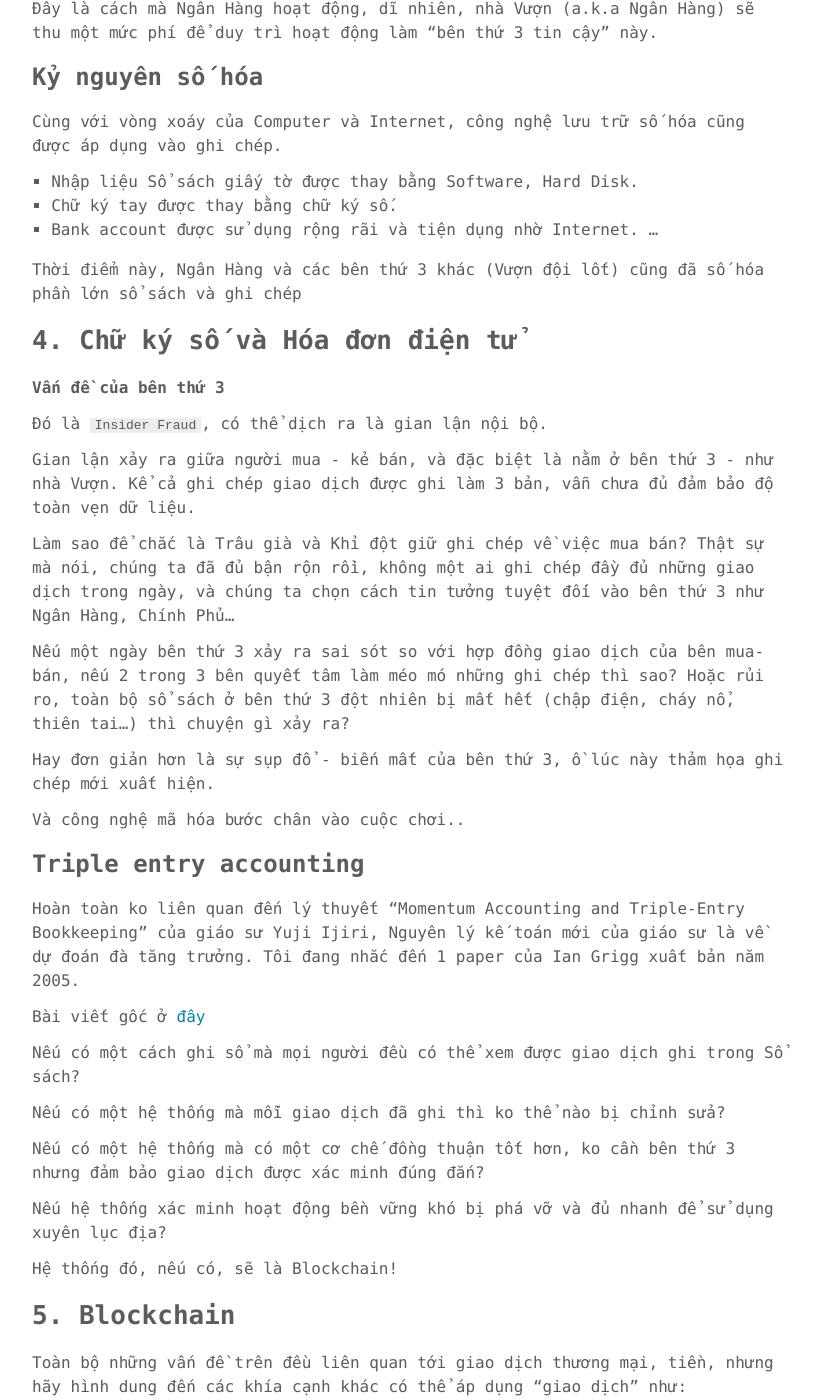
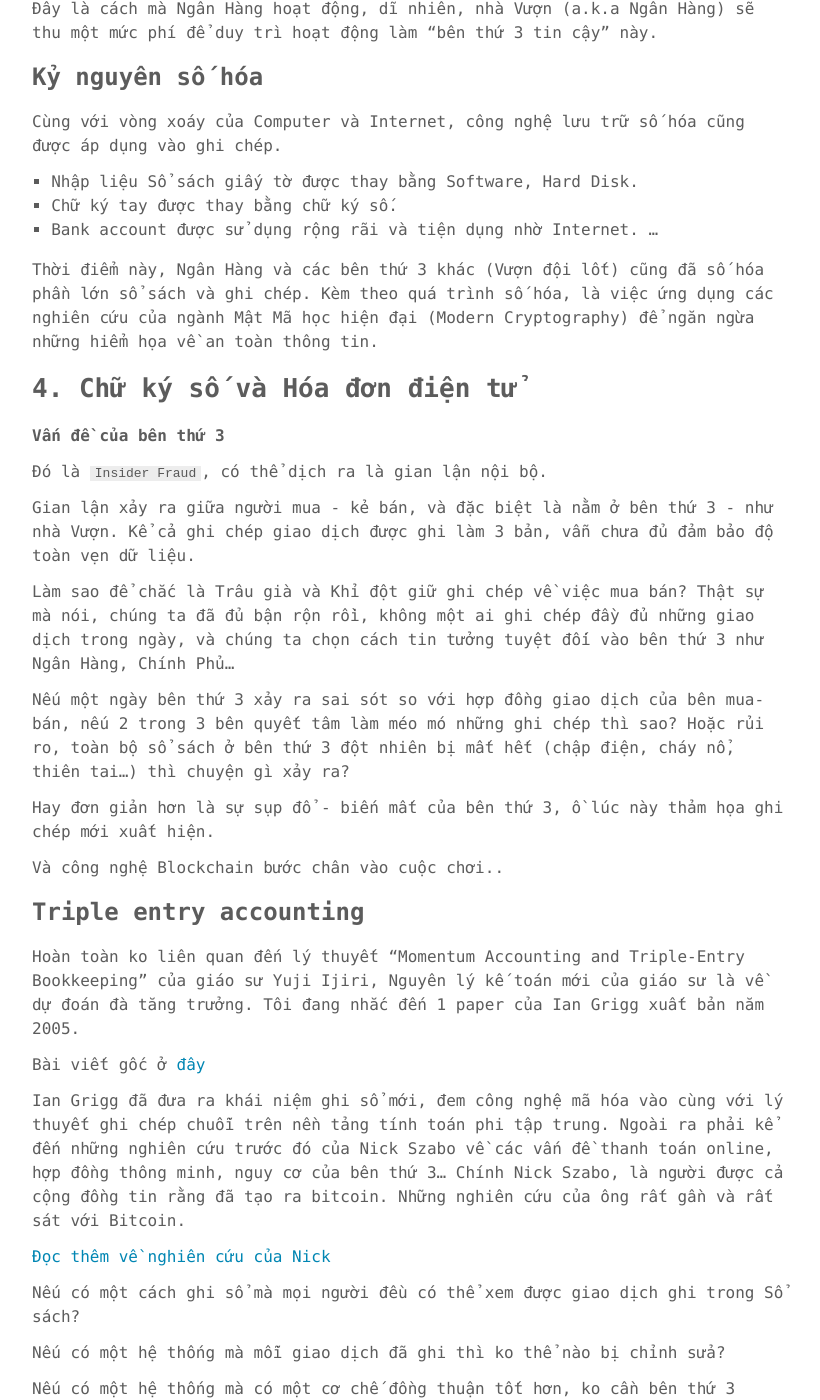
Before and after one commit to phuoc-thanh/phuoc-thanh.github.io, a Jekyll site: the page built from _posts/2018-07-17-road-to-blockchain-intro.md, in a window 1280 px wide and 1400 px high, scrolled down 3372 px. Shown: the whole window, without its empty margins (232-1052 px from the left). Built offline with Jekyll 4.4.1, drawn with Linux system fonts in a browser that asks for light colours; comment, search, counter and statistics services are not loaded; some of the changed text lies outside the part shown.

Commit message:
edit minor words of blockchain post

```diff
--- a/_posts/2018-07-17-road-to-blockchain-intro.md
+++ b/_posts/2018-07-17-road-to-blockchain-intro.md
@@ -96,7 +96,7 @@ Cùng với vòng xoáy của Computer và Internet, công nghệ lưu trữ s
 + Bank account được sử dụng rộng rãi và tiện dụng nhờ Internet.
 ...
 
-Thời điểm này, Ngân Hàng và các bên thứ 3 khác (Vượn đội lốt) cũng đã số hóa phần lớn sổ sách và ghi chép
+Thời điểm này, Ngân Hàng và các bên thứ 3 khác (Vượn đội lốt) cũng đã số hóa phần lớn sổ sách và ghi chép. Kèm theo quá trình số hóa, là việc ứng dụng các nghiên cứu của ngành Mật Mã học hiện đại (Modern Cryptography) để ngăn ngừa những hiểm họa về an toàn thông tin.
 
 ## 4. Chữ ký số và Hóa đơn điện tử
 
@@ -112,13 +112,17 @@ Nếu một ngày bên thứ 3 xảy ra sai sót so với hợp đồng giao d
 
 Hay đơn giản hơn là sự sụp đổ - biến mất của bên thứ 3, ồ lúc này thảm họa ghi chép mới xuất hiện.
 
-Và công nghệ mã hóa bước chân vào cuộc chơi..
+Và công nghệ Blockchain bước chân vào cuộc chơi..
 
 ### Triple entry accounting
 
 Hoàn toàn ko liên quan đến lý thuyết "Momentum Accounting and Triple-Entry Bookkeeping" của giáo sư Yuji Ijiri, Nguyên lý kế toán mới của giáo sư là về dự đoán đà tăng trưởng. Tôi đang nhắc đến 1 paper của Ian Grigg xuất bản năm 2005.
 
 Bài viết gốc ở [đây](https://nakamotoinstitute.org/triple-entry-accounting)
+
+Ian Grigg đã đưa ra khái niệm ghi sổ mới, đem công nghệ mã hóa vào cùng với lý thuyết ghi chép chuỗi trên nền tảng tính toán phi tập trung. Ngoài ra phải kể đến những nghiên cứu trước đó của Nick Szabo về các vấn đề thanh toán online, hợp đồng thông minh, nguy cơ của bên thứ 3... Chính Nick Szabo, là người được cả cộng đồng tin rằng đã tạo ra bitcoin. Những nghiên cứu của ông rất gần và rất sát với Bitcoin.
+
+[Đọc thêm về nghiên cứu của Nick](https://nakamotoinstitute.org/authors/nick-szabo/)
 
 Nếu có một cách ghi sổ mà mọi người đều có thể xem được giao dịch ghi trong Sổ sách?
 
@@ -145,8 +149,8 @@ https://bitcoin.org/bitcoin.pdf
 
 https://resources.sei.cmu.edu/asset_files/Brochure/2012_015_001_28207.pdf
 
-https://hackernoon.com/why-everyone-missed-the-most-important-invention-in-the-last-500-years-c90b0151c169
-
 https://nakamotoinstitute.org/triple-entry-accounting
 
+https://nakamotoinstitute.org/bit-gold/
+
 https://en.wikipedia.org/wiki/Double-entry_bookkeeping_system
```
